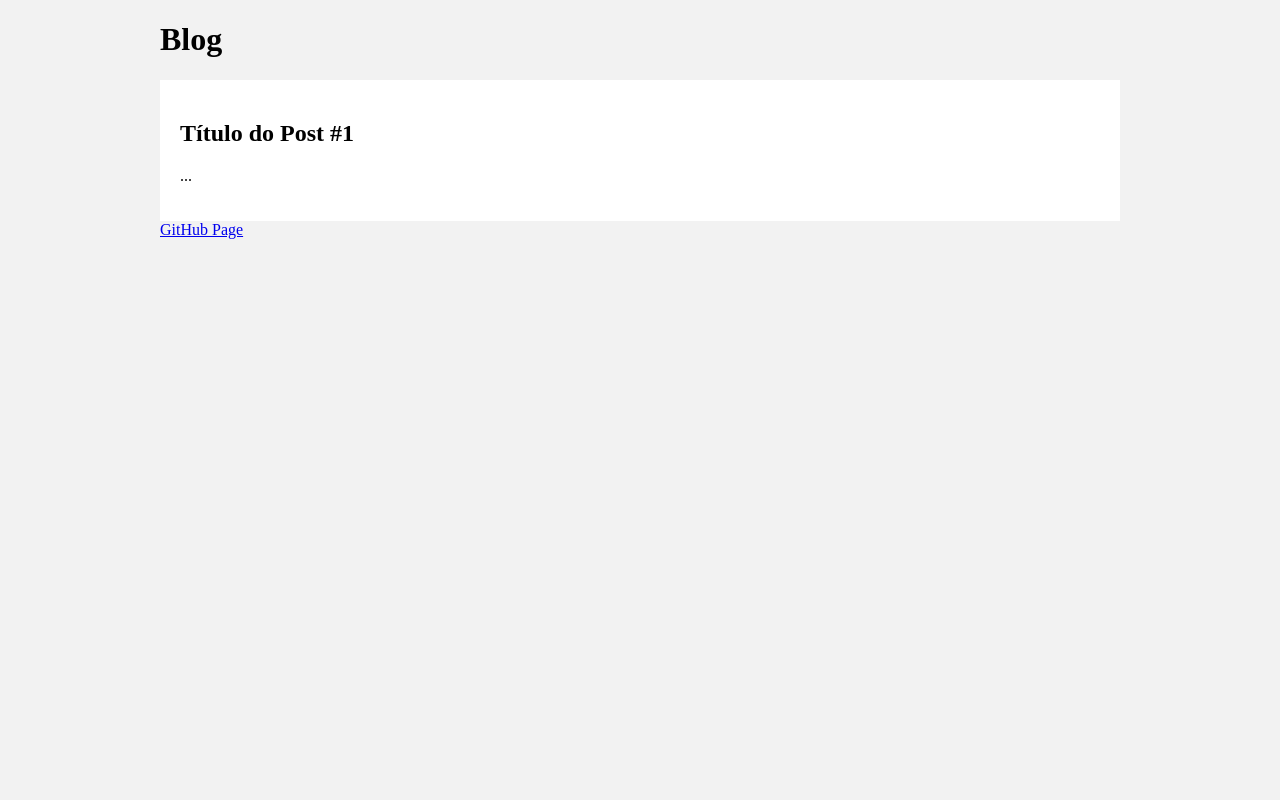
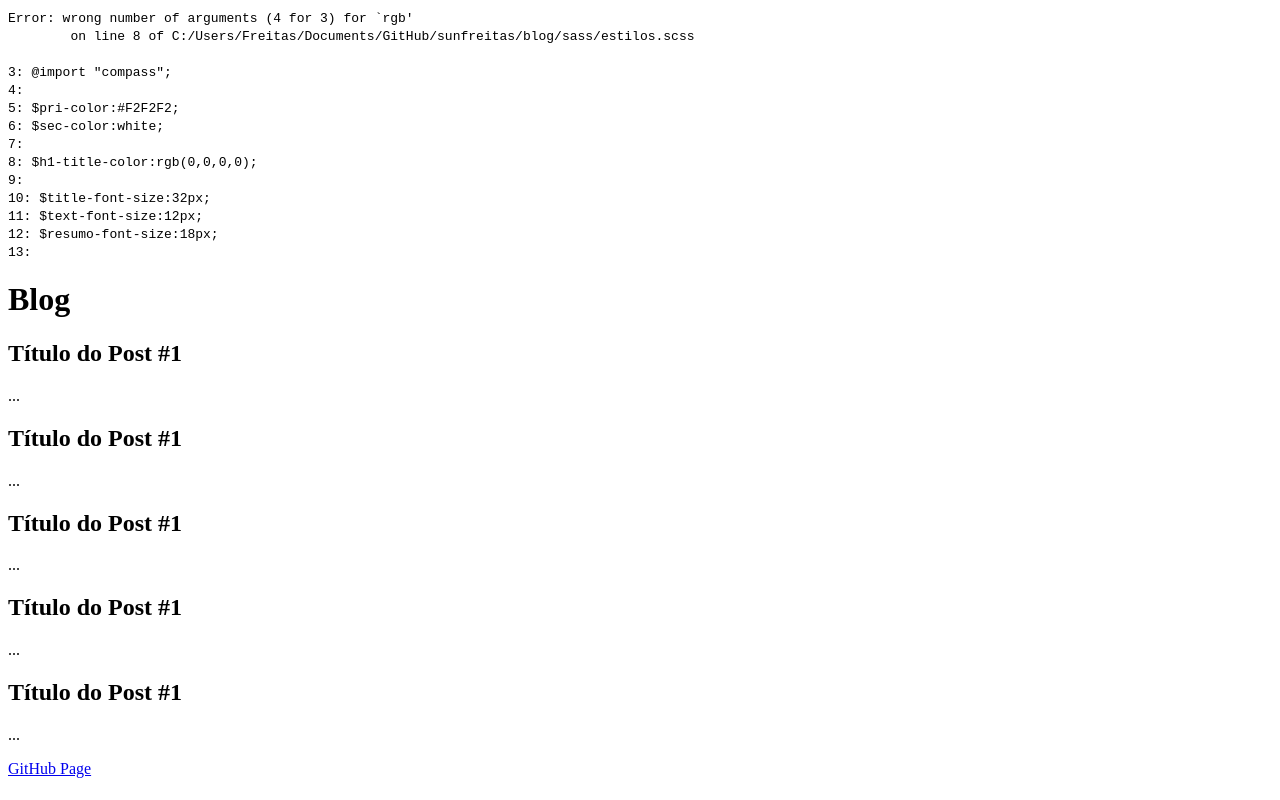
Before and after one commit to sunfreitas/sunfreitas.github.io, a PHP site: page /blog/index.html in a window 1280 px wide. Run offline with PHP 8.4, Linux system fonts and the light colour scheme.

Commit message:
fonts de headers e resumos

```diff
--- a/blog/index.html
+++ b/blog/index.html
@@ -16,6 +16,34 @@
 					<p class="resumo">...</p>
 				</header>
 			</div>
+
+			<div class="post">
+				<header>
+					<h1>Título do Post #1</h1>
+					<p class="resumo">...</p>
+				</header>
+			</div>
+
+			<div class="post">
+				<header>
+					<h1>Título do Post #1</h1>
+					<p class="resumo">...</p>
+				</header>
+			</div>
+
+			<div class="post">
+				<header>
+					<h1>Título do Post #1</h1>
+					<p class="resumo">...</p>
+				</header>
+			</div>
+
+			<div class="post">
+				<header>
+					<h1>Título do Post #1</h1>
+					<p class="resumo">...</p>
+				</header>
+			</div>
 		</section>
 	</div>
 	<footer>
--- a/blog/stylesheets/estilos.css
+++ b/blog/stylesheets/estilos.css
@@ -1,19 +1,63 @@
-/* line 10, ../sass/estilos.scss */
-html {
-  background: #F2F2F2;
-}
+/*
+Error: wrong number of arguments (4 for 3) for `rgb'
+        on line 8 of C:/Users/Freitas/Documents/GitHub/sunfreitas/blog/sass/estilos.scss
 
-/* line 14, ../sass/estilos.scss */
-body {
-  width: 960px;
-  margin: 0 auto;
-}
+3: @import "compass";
+4:
+5: $pri-color:#F2F2F2;
+6: $sec-color:white;
+7:
+8: $h1-title-color:rgb(0,0,0,0);
+9:
+10: $title-font-size:32px;
+11: $text-font-size:12px;
+12: $resumo-font-size:18px;
+13:
 
-/* line 18, ../sass/estilos.scss */
-.content {
-  background: white;
-  padding: 20px;
-  -moz-border-radius: 5;
-  -webkit-border-radius: 5;
-  border-radius: 5;
-}
+Backtrace:
+C:/Users/Freitas/Documents/GitHub/sunfreitas/blog/sass/estilos.scss:8
+C:/Ruby200-x64/lib/ruby/gems/2.0.0/gems/sass-3.4.6/lib/sass/script/tree/funcall.rb:303:in `reformat_argument_error'
+C:/Ruby200-x64/lib/ruby/gems/2.0.0/gems/sass-3.4.6/lib/sass/script/tree/funcall.rb:146:in `rescue in _perform'
+C:/Ruby200-x64/lib/ruby/gems/2.0.0/gems/sass-3.4.6/lib/sass/script/tree/funcall.rb:123:in `_perform'
+C:/Ruby200-x64/lib/ruby/gems/2.0.0/gems/sass-3.4.6/lib/sass/script/tree/node.rb:50:in `perform'
+C:/Ruby200-x64/lib/ruby/gems/2.0.0/gems/sass-3.4.6/lib/sass/tree/visitors/perform.rb:458:in `visit_variable'
+C:/Ruby200-x64/lib/ruby/gems/2.0.0/gems/sass-3.4.6/lib/sass/tree/visitors/base.rb:36:in `visit'
+C:/Ruby200-x64/lib/ruby/gems/2.0.0/gems/sass-3.4.6/lib/sass/tree/visitors/perform.rb:158:in `block in visit'
+C:/Ruby200-x64/lib/ruby/gems/2.0.0/gems/sass-3.4.6/lib/sass/stack.rb:79:in `block in with_base'
+C:/Ruby200-x64/lib/ruby/gems/2.0.0/gems/sass-3.4.6/lib/sass/stack.rb:115:in `with_frame'
+C:/Ruby200-x64/lib/ruby/gems/2.0.0/gems/sass-3.4.6/lib/sass/stack.rb:79:in `with_base'
+C:/Ruby200-x64/lib/ruby/gems/2.0.0/gems/sass-3.4.6/lib/sass/tree/visitors/perform.rb:158:in `visit'
+C:/Ruby200-x64/lib/ruby/gems/2.0.0/gems/sass-3.4.6/lib/sass/tree/visitors/base.rb:52:in `block in visit_children'
+C:/Ruby200-x64/lib/ruby/gems/2.0.0/gems/sass-3.4.6/lib/sass/tree/visitors/base.rb:52:in `map'
+C:/Ruby200-x64/lib/ruby/gems/2.0.0/gems/sass-3.4.6/lib/sass/tree/visitors/base.rb:52:in `visit_children'
+C:/Ruby200-x64/lib/ruby/gems/2.0.0/gems/sass-3.4.6/lib/sass/tree/visitors/perform.rb:167:in `block in visit_children'
+C:/Ruby200-x64/lib/ruby/gems/2.0.0/gems/sass-3.4.6/lib/sass/tree/visitors/perform.rb:179:in `with_environment'
+C:/Ruby200-x64/lib/ruby/gems/2.0.0/gems/sass-3.4.6/lib/sass/tree/visitors/perform.rb:166:in `visit_children'
+C:/Ruby200-x64/lib/ruby/gems/2.0.0/gems/sass-3.4.6/lib/sass/tree/visitors/base.rb:36:in `block in visit'
+C:/Ruby200-x64/lib/ruby/gems/2.0.0/gems/sass-3.4.6/lib/sass/tree/visitors/perform.rb:186:in `visit_root'
+C:/Ruby200-x64/lib/ruby/gems/2.0.0/gems/sass-3.4.6/lib/sass/tree/visitors/base.rb:36:in `visit'
+C:/Ruby200-x64/lib/ruby/gems/2.0.0/gems/sass-3.4.6/lib/sass/tree/visitors/perform.rb:157:in `visit'
+C:/Ruby200-x64/lib/ruby/gems/2.0.0/gems/sass-3.4.6/lib/sass/tree/visitors/perform.rb:8:in `visit'
+C:/Ruby200-x64/lib/ruby/gems/2.0.0/gems/sass-3.4.6/lib/sass/tree/root_node.rb:36:in `css_tree'
+C:/Ruby200-x64/lib/ruby/gems/2.0.0/gems/sass-3.4.6/lib/sass/tree/root_node.rb:20:in `render'
+C:/Ruby200-x64/lib/ruby/gems/2.0.0/gems/sass-3.4.6/lib/sass/engine.rb:268:in `render'
+C:/Ruby200-x64/lib/ruby/gems/2.0.0/gems/compass-import-once-1.0.5/lib/compass/import-once/engine.rb:17:in `block in render'
+C:/Ruby200-x64/lib/ruby/gems/2.0.0/gems/compass-import-once-1.0.5/lib/compass/import-once/engine.rb:29:in `with_import_scope'
+C:/Ruby200-x64/lib/ruby/gems/2.0.0/gems/compass-import-once-1.0.5/lib/compass/import-once/engine.rb:16:in `render'
+C:/Ruby200-x64/lib/ruby/gems/2.0.0/gems/sass-3.4.6/lib/sass/plugin/compiler.rb:491:in `update_stylesheet'
+C:/Ruby200-x64/lib/ruby/gems/2.0.0/gems/sass-3.4.6/lib/sass/plugin/compiler.rb:215:in `block in update_stylesheets'
+C:/Ruby200-x64/lib/ruby/gems/2.0.0/gems/sass-3.4.6/lib/sass/plugin/compiler.rb:209:in `each'
+C:/Ruby200-x64/lib/ruby/gems/2.0.0/gems/sass-3.4.6/lib/sass/plugin/compiler.rb:209:in `update_stylesheets'
+C:/Ruby200-x64/lib/ruby/gems/2.0.0/gems/sass-3.4.6/lib/sass/plugin/compiler.rb:469:in `on_file_changed'
+C:/Ruby200-x64/lib/ruby/gems/2.0.0/gems/sass-3.4.6/lib/sass/plugin/compiler.rb:328:in `block in watch'
+C:/Ruby200-x64/lib/ruby/gems/2.0.0/gems/sass-3.4.6/vendor/listen/lib/listen/listener.rb:252:in `call'
+C:/Ruby200-x64/lib/ruby/gems/2.0.0/gems/sass-3.4.6/vendor/listen/lib/listen/listener.rb:252:in `on_change'
+C:/Ruby200-x64/lib/ruby/gems/2.0.0/gems/sass-3.4.6/vendor/listen/lib/listen/listener.rb:290:in `block in initialize_adapter'
+C:/Ruby200-x64/lib/ruby/gems/2.0.0/gems/sass-3.4.6/vendor/listen/lib/listen/adapters/polling.rb:48:in `call'
+C:/Ruby200-x64/lib/ruby/gems/2.0.0/gems/sass-3.4.6/vendor/listen/lib/listen/adapters/polling.rb:48:in `poll_changed_directories'
+C:/Ruby200-x64/lib/ruby/gems/2.0.0/gems/sass-3.4.6/vendor/listen/lib/listen/adapter.rb:299:in `block in start_poller'
+*/
+body:before {
+  white-space: pre;
+  font-family: monospace;
+  content: "Error: wrong number of arguments (4 for 3) for `rgb'\A         on line 8 of C:/Users/Freitas/Documents/GitHub/sunfreitas/blog/sass/estilos.scss\A \A 3: @import \"compass\";\A 4: \A 5: $pri-color:#F2F2F2;\A 6: $sec-color:white;\A 7: \A 8: $h1-title-color:rgb(0,0,0,0);\A 9: \A 10: $title-font-size:32px;\A 11: $text-font-size:12px;\A 12: $resumo-font-size:18px;\A 13: "; }
```
Also changed, not shown: blog/sass/estilos.scss (+15 -0 lines).
